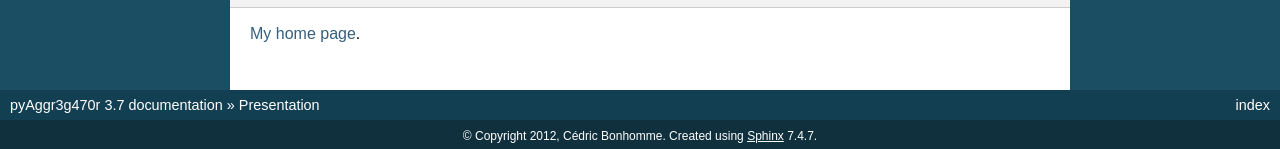
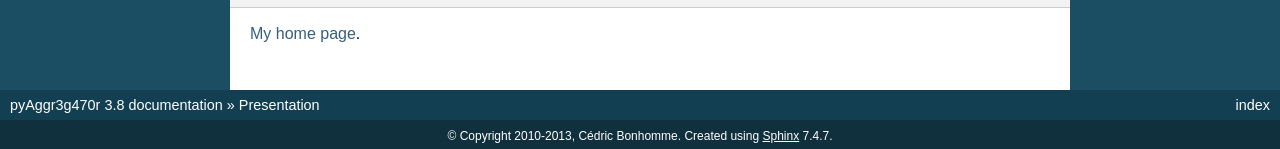
Before and after one commit to cedricbonhomme/newspipe, a Sphinx documentation site: the page built from docs/index.rst, in a window 1280 px wide and 900 px high, scrolled down 2279 px. Shown: the part 748-897 px from the top of the window. Built offline with Sphinx 7.4.7, drawn with Linux system fonts in a browser that asks for light colours; some of the changed text lies outside the part shown.

Commit message:
Version 3.8. Indexed MongoDB full text search. New management page.

```diff
--- a/docs/conf.py
+++ b/docs/conf.py
@@ -41,16 +41,16 @@
 
 # General information about the project.
 project = u'pyAggr3g470r'
-copyright = u'2012, Cédric Bonhomme'
+copyright = u'2010-2013, Cédric Bonhomme'
 
 # The version info for the project you're documenting, acts as replacement for
 # |version| and |release|, also used in various other places throughout the
 # built documents.
 #
 # The short X.Y version.
-version = '3.7'
+version = '3.8'
 # The full version, including alpha/beta/rc tags.
-release = '3.7'
+release = '3.8'
 
 # The language for content autogenerated by Sphinx. Refer to documentation
 # for a list of supported languages.
--- a/source/pyAggr3g470r.py
+++ b/source/pyAggr3g470r.py
@@ -20,9 +20,9 @@
 # along with this program.  If not, see <http://www.gnu.org/licenses/>
 
 __author__ = "Cedric Bonhomme"
-__version__ = "$Revision: 3.7 $"
+__version__ = "$Revision: 3.8 $"
 __date__ = "$Date: 2010/01/29 $"
-__revision__ = "$Date: 2013/01/05 $"
+__revision__ = "$Date: 2013/01/12 $"
 __copyright__ = "Copyright (c) Cedric Bonhomme"
 __license__ = "GPLv3"
 
```
